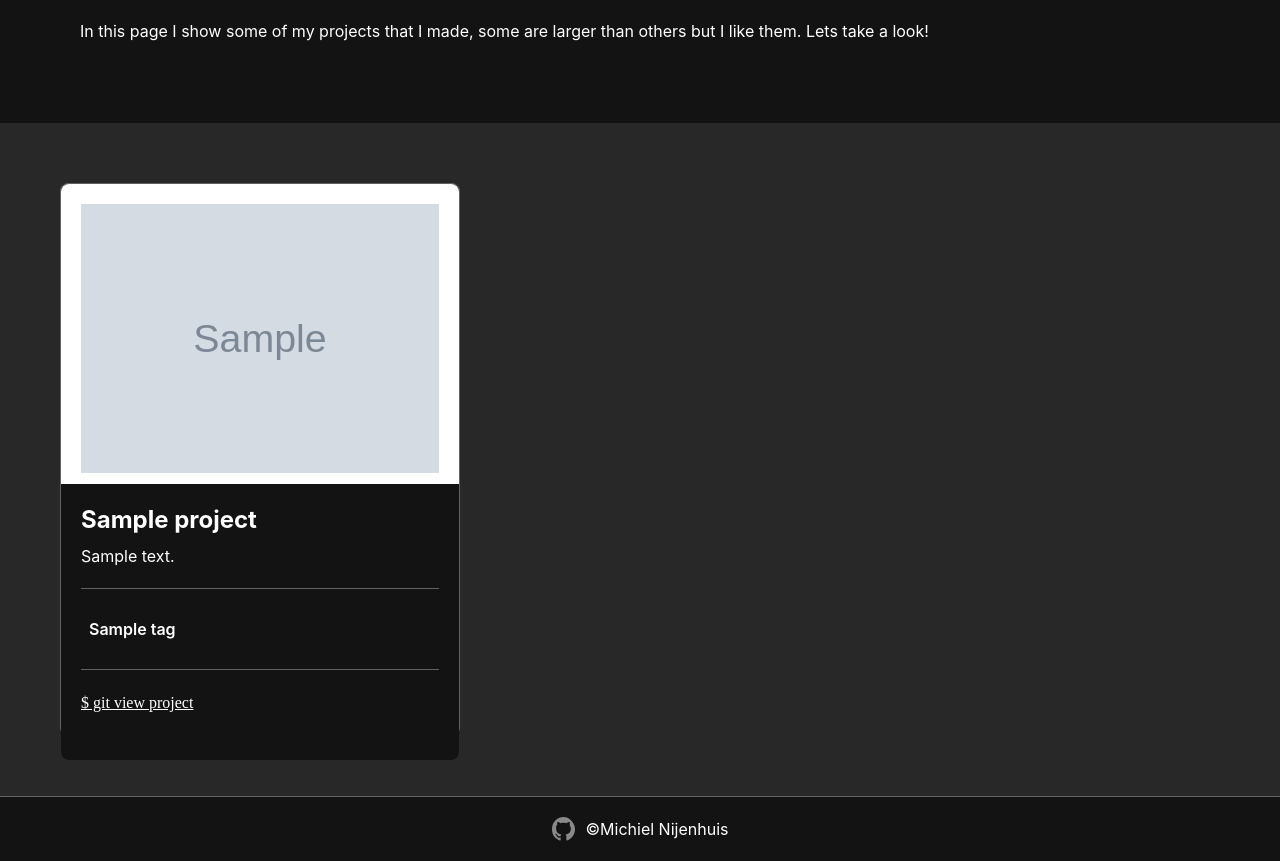
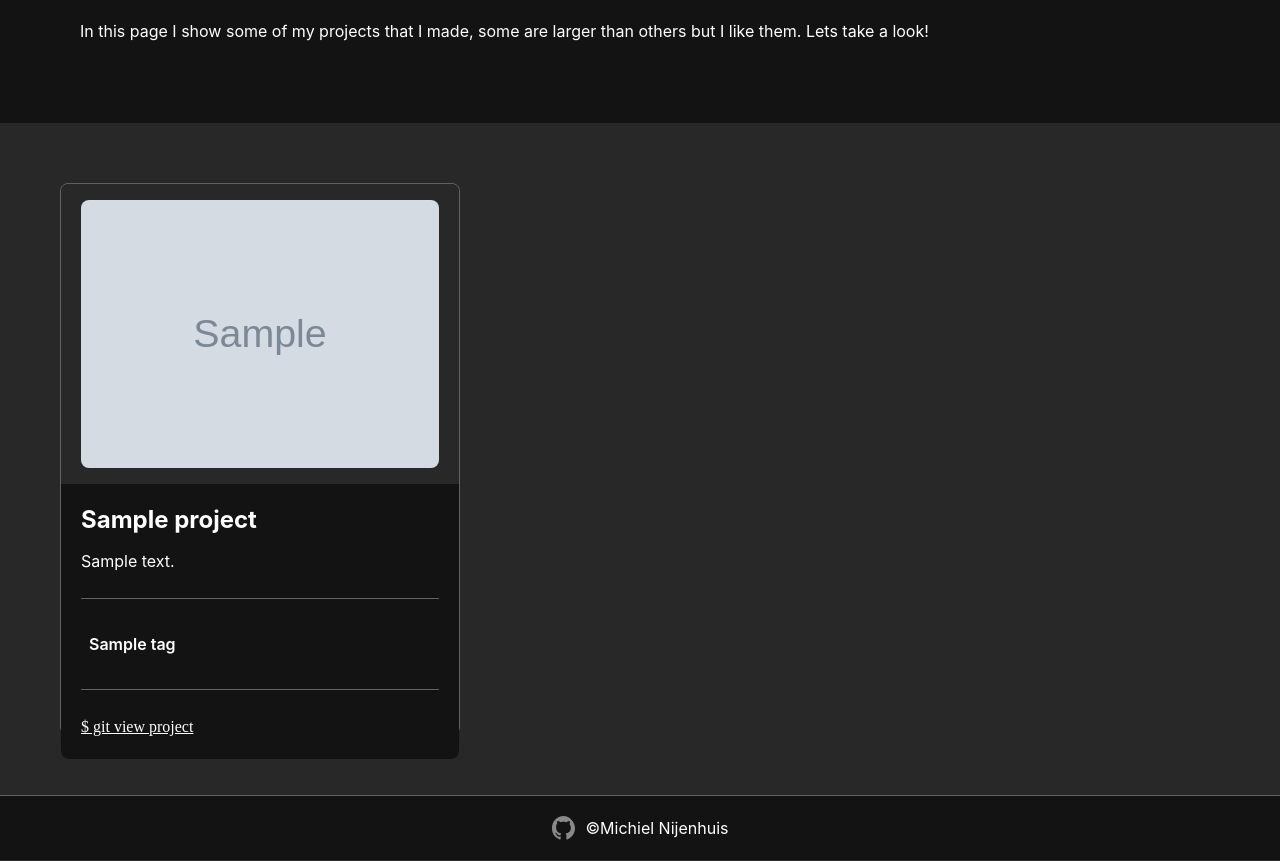
Before and after one commit to punthenk/portfolio_website, a PHP site: page /projects.php in a window 1280 px wide. Shown: the part 174-1035 px from the top of the page. Run offline with PHP 8.4, Linux system fonts and the light colour scheme; tables that the repository leaves empty or names only in its code hold one stand-in row (values such as "Sample post"); grey boxes marked "Sample" are stand-in pictures; style sheets or scripts are compiled from the project's sources; some web fonts are replaced.

Commit message:
Added imgages and made the card evenly high

```diff
--- a/css/output.css
+++ b/css/output.css
@@ -14,7 +14,10 @@
     --color-gray-100: oklch(96.7% 0.003 264.542);
     --color-gray-300: oklch(87.2% 0.01 258.338);
     --color-gray-400: oklch(70.7% 0.022 261.325);
+    --color-gray-500: oklch(55.1% 0.027 264.364);
     --color-gray-800: oklch(27.8% 0.033 256.848);
+    --color-gray-900: oklch(21% 0.034 264.665);
+    --color-gray-950: oklch(13% 0.028 261.692);
     --color-black: #000;
     --color-white: #fff;
     --spacing: 0.25rem;
@@ -312,11 +315,17 @@
   .h-10 {
     height: calc(var(--spacing) * 10);
   }
+  .h-56 {
+    height: calc(var(--spacing) * 56);
+  }
   .h-\[73px\] {
     height: 73px;
   }
   .h-\[100px\] {
     height: 100px;
+  }
+  .h-\[250px\] {
+    height: 250px;
   }
   .h-\[300px\] {
     height: 300px;
@@ -326,6 +335,15 @@
   }
   .min-h-6\/12 {
     min-height: calc(6/12 * 100%);
+  }
+  .min-h-7\/12 {
+    min-height: calc(7/12 * 100%);
+  }
+  .min-h-50 {
+    min-height: calc(var(--spacing) * 50);
+  }
+  .min-h-52 {
+    min-height: calc(var(--spacing) * 52);
   }
   .w-5 {
     width: calc(var(--spacing) * 5);
@@ -350,6 +368,9 @@
   }
   .max-w-screen-lg {
     max-width: var(--breakpoint-lg);
+  }
+  .flex-grow {
+    flex-grow: 1;
   }
   .cursor-pointer {
     cursor: pointer;
@@ -455,6 +476,18 @@
   .bg-csscustom {
     background-color: var(--color-csscustom);
   }
+  .bg-gray-500 {
+    background-color: var(--color-gray-500);
+  }
+  .bg-gray-800 {
+    background-color: var(--color-gray-800);
+  }
+  .bg-gray-900 {
+    background-color: var(--color-gray-900);
+  }
+  .bg-gray-950 {
+    background-color: var(--color-gray-950);
+  }
   .bg-htmlcustom {
     background-color: var(--color-htmlcustom);
   }
@@ -469,6 +502,9 @@
   }
   .bg-white {
     background-color: var(--color-white);
+  }
+  .p-1 {
+    padding: calc(var(--spacing) * 1);
   }
   .p-2 {
     padding: calc(var(--spacing) * 2);
@@ -584,9 +620,22 @@
     transition-timing-function: var(--tw-ease, var(--default-transition-timing-function));
     transition-duration: var(--tw-duration, var(--default-transition-duration));
   }
+  .transition-transform {
+    transition-property: transform, translate, scale, rotate;
+    transition-timing-function: var(--tw-ease, var(--default-transition-timing-function));
+    transition-duration: var(--tw-duration, var(--default-transition-duration));
+  }
+  .duration-100 {
+    --tw-duration: 100ms;
+    transition-duration: 100ms;
+  }
   .duration-200 {
     --tw-duration: 200ms;
     transition-duration: 200ms;
+  }
+  .duration-300 {
+    --tw-duration: 300ms;
+    transition-duration: 300ms;
   }
   .ease-out {
     --tw-ease: var(--ease-out);
@@ -595,6 +644,16 @@
   .outline-none {
     --tw-outline-style: none;
     outline-style: none;
+  }
+  .group-hover\:scale-105 {
+    &:is(:where(.group):hover *) {
+      @media (hover: hover) {
+        --tw-scale-x: 105%;
+        --tw-scale-y: 105%;
+        --tw-scale-z: 105%;
+        scale: var(--tw-scale-x) var(--tw-scale-y);
+      }
+    }
   }
   .peer-checked\:block {
     &:is(:where(.peer):checked ~ *) {
@@ -606,10 +665,68 @@
       color: var(--color-gray-300);
     }
   }
+  .hover\:size-1 {
+    &:hover {
+      @media (hover: hover) {
+        width: calc(var(--spacing) * 1);
+        height: calc(var(--spacing) * 1);
+      }
+    }
+  }
+  .hover\:-translate-y-1 {
+    &:hover {
+      @media (hover: hover) {
+        --tw-translate-y: calc(var(--spacing) * -1);
+        translate: var(--tw-translate-x) var(--tw-translate-y);
+      }
+    }
+  }
+  .hover\:translate-y-1 {
+    &:hover {
+      @media (hover: hover) {
+        --tw-translate-y: calc(var(--spacing) * 1);
+        translate: var(--tw-translate-x) var(--tw-translate-y);
+      }
+    }
+  }
+  .hover\:scale-50 {
+    &:hover {
+      @media (hover: hover) {
+        --tw-scale-x: 50%;
+        --tw-scale-y: 50%;
+        --tw-scale-z: 50%;
+        scale: var(--tw-scale-x) var(--tw-scale-y);
+      }
+    }
+  }
+  .hover\:scale-105 {
+    &:hover {
+      @media (hover: hover) {
+        --tw-scale-x: 105%;
+        --tw-scale-y: 105%;
+        --tw-scale-z: 105%;
+        scale: var(--tw-scale-x) var(--tw-scale-y);
+      }
+    }
+  }
+  .hover\:scale-3d {
+    &:hover {
+      @media (hover: hover) {
+        scale: var(--tw-scale-x) var(--tw-scale-y) var(--tw-scale-z);
+      }
+    }
+  }
   .hover\:cursor-pointer {
     &:hover {
       @media (hover: hover) {
         cursor: pointer;
+      }
+    }
+  }
+  .hover\:list-image-none {
+    &:hover {
+      @media (hover: hover) {
+        list-style-image: none;
       }
     }
   }
@@ -897,6 +1014,36 @@
   syntax: "*";
   inherits: false;
 }
+@property --tw-scale-x {
+  syntax: "*";
+  inherits: false;
+  initial-value: 1;
+}
+@property --tw-scale-y {
+  syntax: "*";
+  inherits: false;
+  initial-value: 1;
+}
+@property --tw-scale-z {
+  syntax: "*";
+  inherits: false;
+  initial-value: 1;
+}
+@property --tw-translate-x {
+  syntax: "*";
+  inherits: false;
+  initial-value: 0;
+}
+@property --tw-translate-y {
+  syntax: "*";
+  inherits: false;
+  initial-value: 0;
+}
+@property --tw-translate-z {
+  syntax: "*";
+  inherits: false;
+  initial-value: 0;
+}
 @layer properties {
   @supports ((-webkit-hyphens: none) and (not (margin-trim: inline))) or ((-moz-orient: inline) and (not (color:rgb(from red r g b)))) {
     *, ::before, ::after, ::backdrop {
@@ -940,6 +1087,12 @@
       --tw-backdrop-sepia: initial;
       --tw-duration: initial;
       --tw-ease: initial;
+      --tw-scale-x: 1;
+      --tw-scale-y: 1;
+      --tw-scale-z: 1;
+      --tw-translate-x: 0;
+      --tw-translate-y: 0;
+      --tw-translate-z: 0;
     }
   }
 }
--- a/projects.php
+++ b/projects.php
@@ -54,11 +54,11 @@ foreach ($results as $row) {
 
         <?php foreach ($projects as $project): ?>
         <!-- BEGIN -->
-        <div class="max-w-[400px] w-full h-full flex flex-col border border-border-custom rounded-lg hover:shadow-xl/25 hover:shadow-pink-50 transition-shadow">
-            <div class="bg-white w-full h-[300px] rounded-t-lg p-5">
-                <img src="<?= $project->image ?>" class="">
+        <div class="max-w-[400px] w-full h-full flex flex-col border border-border-custom rounded-lg hover:shadow-xl/25 hover:shadow-pink-50 transition-all hover:-translate-y-1 group">
+            <div class="bg-bg-grey w-full h-[300px] rounded-t-lg p-5 flex flex-row justify-center items-center">
+                <img src="<?= $project->image ?>" class="rounded-lg group-hover:scale-105 transition-all duration-300">
             </div>
-            <div class="bg-background rounded-b-lg p-5 w-full min-h-6/12">
+            <div class="bg-background flex flex-grow flex-col justify-between rounded-b-lg p-5 w-full min-h-6/12">
             <h2 class="text-2xl font-bold mb-2"><?= $project->title ?></h2>
                 <p><?= $project->description ?></p>
                 <hr class="border-border-custom my-5">
```
Also changed, not shown: projectImages/quiz_img.png (added), projectImages/seabattle_img.png (added), projectImages/zuul_img.png (added), 1 other file.
